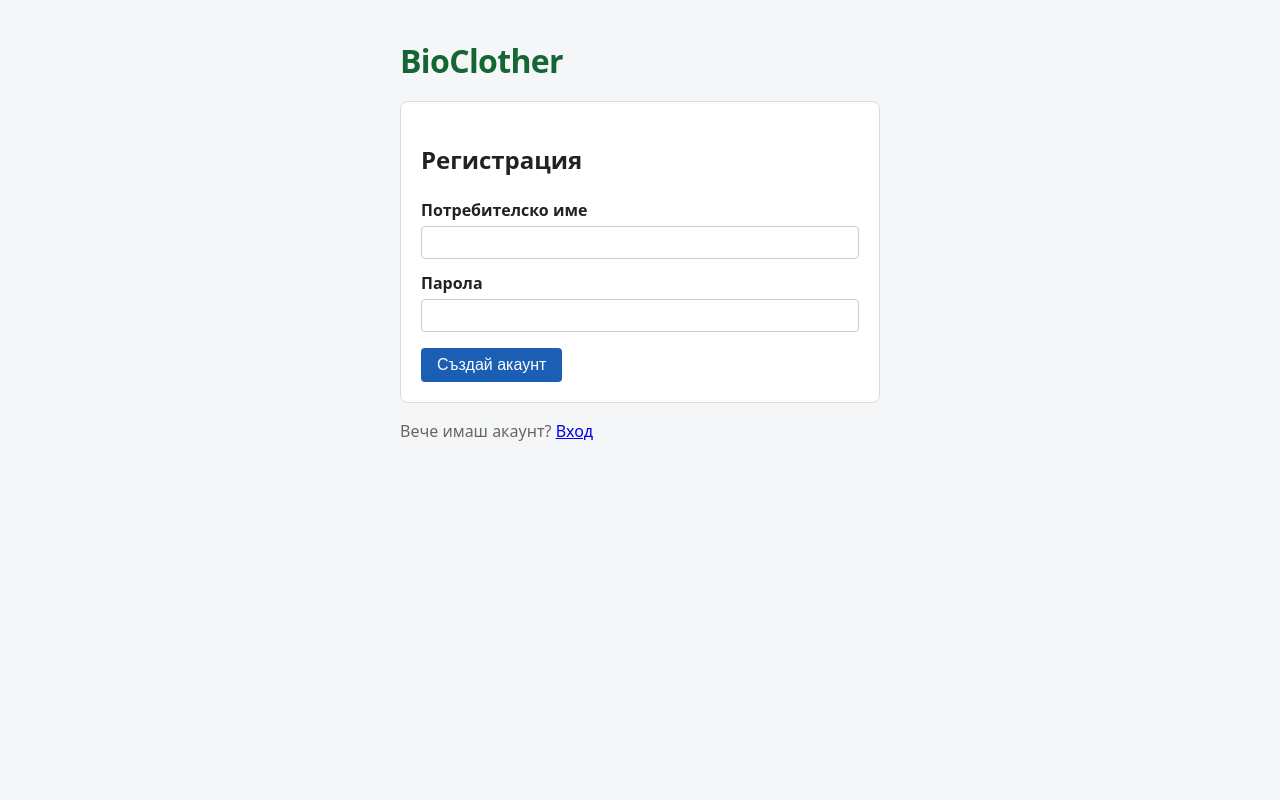
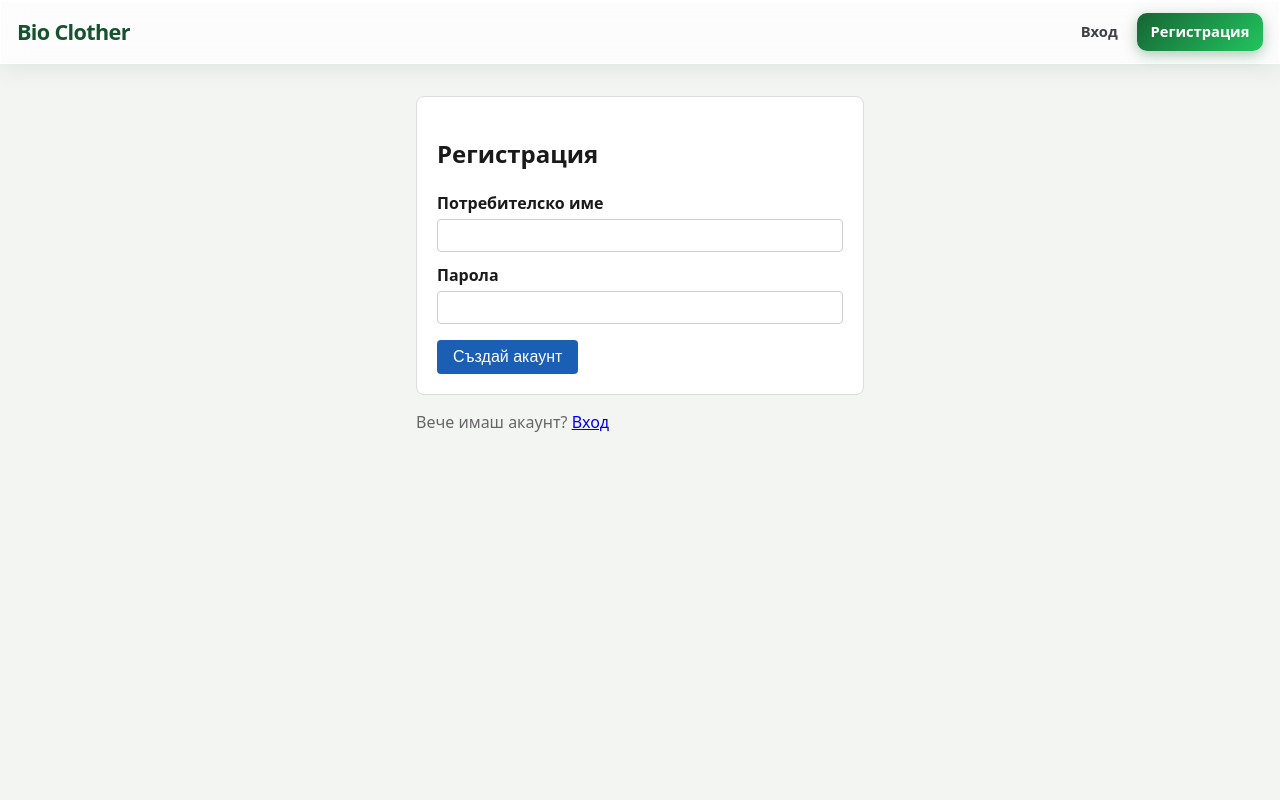
Before and after one commit to Choleto/BZMNM, a Flask app: page /register in a window 1280 px wide. Run offline with Flask 3, Linux system fonts and the light colour scheme.

Commit message:
Header fix

```diff
--- a/static/app_header.css
+++ b/static/app_header.css
@@ -4,20 +4,20 @@
     position: sticky;
     top: 0;
     z-index: 2000;
-    padding: 0 1rem;
+    padding: 0;
 }
 
 .bc-navbar__bar {
-    max-width: 1200px;
-    margin: 0 auto;
+    width: 100%;
+    max-width: none;
+    margin: 0;
     display: flex;
     align-items: center;
     justify-content: space-between;
     gap: 1rem;
     min-height: 64px;
-    padding: 0.5rem 1rem;
-    margin-top: 0.5rem;
-    border-radius: 16px;
+    padding: 0.5rem max(1rem, env(safe-area-inset-left)) 0.5rem max(1rem, env(safe-area-inset-right));
+    border-radius: 0;
     background: rgba(255, 255, 255, 0.72);
     backdrop-filter: blur(14px);
     -webkit-backdrop-filter: blur(14px);
--- /dev/null
+++ b/static/page-shell.css
@@ -0,0 +1,31 @@
+/* Shared page chrome — load on every page before other CSS */
+
+*,
+*::before,
+*::after {
+    box-sizing: border-box;
+}
+
+html {
+    -webkit-text-size-adjust: 100%;
+}
+
+body {
+    margin: 0;
+    min-height: 100vh;
+    display: flex;
+    flex-direction: column;
+    font-family: system-ui, -apple-system, "Segoe UI", Roboto, "Helvetica Neue", Arial, sans-serif;
+    background: #f2f5f2;
+    color: #1a1a1a;
+    line-height: 1.45;
+}
+
+/* Main column fills viewport under the sticky header */
+body > .container,
+body > .container.wide,
+body > .page-container,
+body > .page-body {
+    flex: 1;
+    width: 100%;
+}
--- a/static/style.css
+++ b/static/style.css
@@ -1,20 +1,7 @@
-
-* {
-    box-sizing: border-box;
-}
-
-body {
-    font-family: system-ui, Segoe UI, Roboto, sans-serif;
-    margin: 0;
-    padding: 1rem;
-    background: #f4f6f8;
-    color: #222;
-    line-height: 1.5;
-}
-
 .container {
     max-width: 480px;
     margin: 0 auto;
+    padding: 1rem;
 }
 
 .container.wide {
--- a/templates/includes/app_header.html
+++ b/templates/includes/app_header.html
@@ -7,13 +7,19 @@
             <span class="bc-navbar__toggle-line"></span>
         </button>
 
-        <a href="{{ url_for('home') }}" class="bc-navbar__brand">Bio Clother</a>
+        <a href="{% if session.get('user_id') %}{{ url_for('home') }}{% else %}{{ url_for('login') }}{% endif %}" class="bc-navbar__brand">Bio Clother</a>
 
         <nav class="bc-navbar__menu" id="bcNavMenu" aria-label="Основна навигация">
             <div class="bc-navbar__links">
+                {% if session.get('user_id') %}
+                <a href="{{ url_for('home') }}#add-clothes" class="bc-navbar__link{% if active_page == 'home' %} is-active{% endif %}">Добави дреха</a>
                 <a href="{{ url_for('map_page') }}" class="bc-navbar__link{% if active_page == 'map' %} is-active{% endif %}">Дари</a>
                 <a href="{{ url_for('wardrobe') }}" class="bc-navbar__link{% if active_page == 'wardrobe' %} is-active{% endif %}">Гардероб</a>
                 <a href="{{ url_for('logout') }}" class="bc-navbar__link bc-navbar__link--logout">Изход</a>
+                {% else %}
+                <a href="{{ url_for('login') }}" class="bc-navbar__link{% if active_page == 'login' %} is-active{% endif %}">Вход</a>
+                <a href="{{ url_for('register') }}" class="bc-navbar__link{% if active_page == 'register' %} is-active{% endif %}">Регистрация</a>
+                {% endif %}
             </div>
         </nav>
     </div>
--- a/templates/map.html
+++ b/templates/map.html
@@ -8,6 +8,7 @@
     <script src="https://cdn.maptiler.com/maptiler-sdk-js/v2.0.3/maptiler-sdk.umd.min.js"></script>
     <link href="https://cdn.maptiler.com/maptiler-sdk-js/v2.0.3/maptiler-sdk.css" rel="stylesheet" />
 
+    <link rel="stylesheet" href="{{ url_for('static', filename='page-shell.css') }}">
     <link rel="stylesheet" href="{{ url_for('static', filename='mapstyle.css') }}">
     <link rel="stylesheet" href="{{ url_for('static', filename='app_header.css') }}">
 </head>
--- a/templates/register.html
+++ b/templates/register.html
@@ -4,12 +4,15 @@
     <meta charset="UTF-8">
     <meta name="viewport" content="width=device-width, initial-scale=1.0">
     <title>BioClother — Регистрация</title>
+    <link rel="stylesheet" href="{{ url_for('static', filename='page-shell.css') }}">
+    <link rel="stylesheet" href="{{ url_for('static', filename='app_header.css') }}">
     <link rel="stylesheet" href="{{ url_for('static', filename='style.css') }}">
 </head>
 <body>
+    {% set active_page = 'register' %}
+    {% include 'includes/app_header.html' %}
+
     <div class="container">
-        <h1 class="auth-brand-title">BioClother</h1>
-
         {% with messages = get_flashed_messages(with_categories=true) %}
             {% if messages %}
                 <ul class="flash-list">
--- a/templates/wardrobe.html
+++ b/templates/wardrobe.html
@@ -4,6 +4,7 @@
     <meta charset="UTF-8">
     <meta name="viewport" content="width=device-width, initial-scale=1.0">
     <title>Bio Clothes — Гардероб</title>
+    <link rel="stylesheet" href="{{ url_for('static', filename='page-shell.css') }}">
     <link rel="stylesheet" href="{{ url_for('static', filename='app_header.css') }}">
     <link rel="stylesheet" href="{{ url_for('static', filename='style.css') }}">
 </head>
```
Also changed, not shown: static/mapstyle.css (+1 -7 lines), templates/home.html (+2 -13 lines), templates/login.html (+5 -2 lines).
